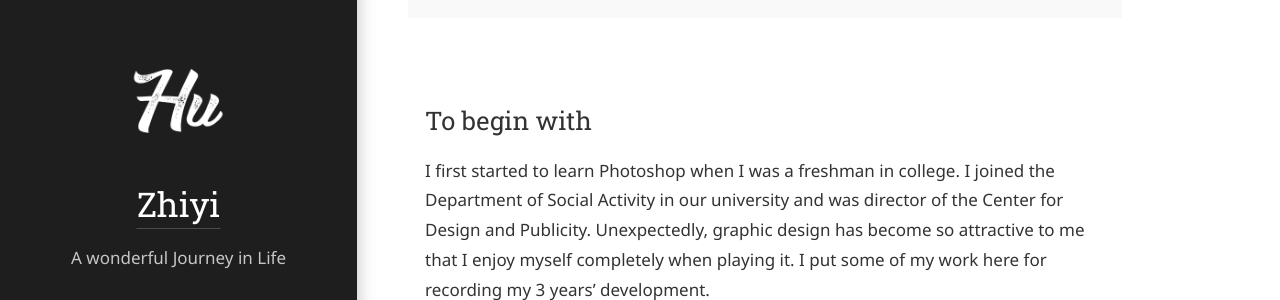
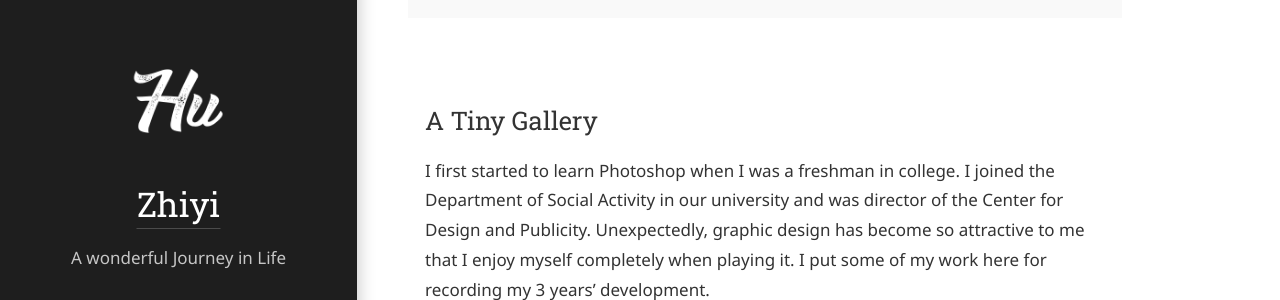
Before and after one commit to JacquelineHu/JacquelinHu.github.io, a Jekyll site: the page built from hydejack/_posts/2019-09-07-tiny-gallery.md, in a window 1280 px wide and 900 px high, scrolled down 492 px. Shown: the part 157-457 px from the top of the window. Built offline with Jekyll 4.4.1, drawn with Linux system fonts in a browser that asks for light colours; some web fonts are replaced; our own code applies the rules of GitHub Pages for plain Markdown files.

Commit message:
Update 2019-09-07-tiny-gallery.md

```diff
--- a/hydejack/_posts/2019-09-07-tiny-gallery.md
+++ b/hydejack/_posts/2019-09-07-tiny-gallery.md
@@ -6,7 +6,7 @@ description: >
 tags: Design
 ---
 
-## To begin with
+## A Tiny Gallery
 I first started to learn Photoshop when I was a freshman in college. I joined the Department of Social Activity in our university and was director of the Center for Design and Publicity. Unexpectedly, graphic design has become so attractive to me that I enjoy myself completely when playing it. I put some of my work here for recording my 3 years' development.
 
 
```
